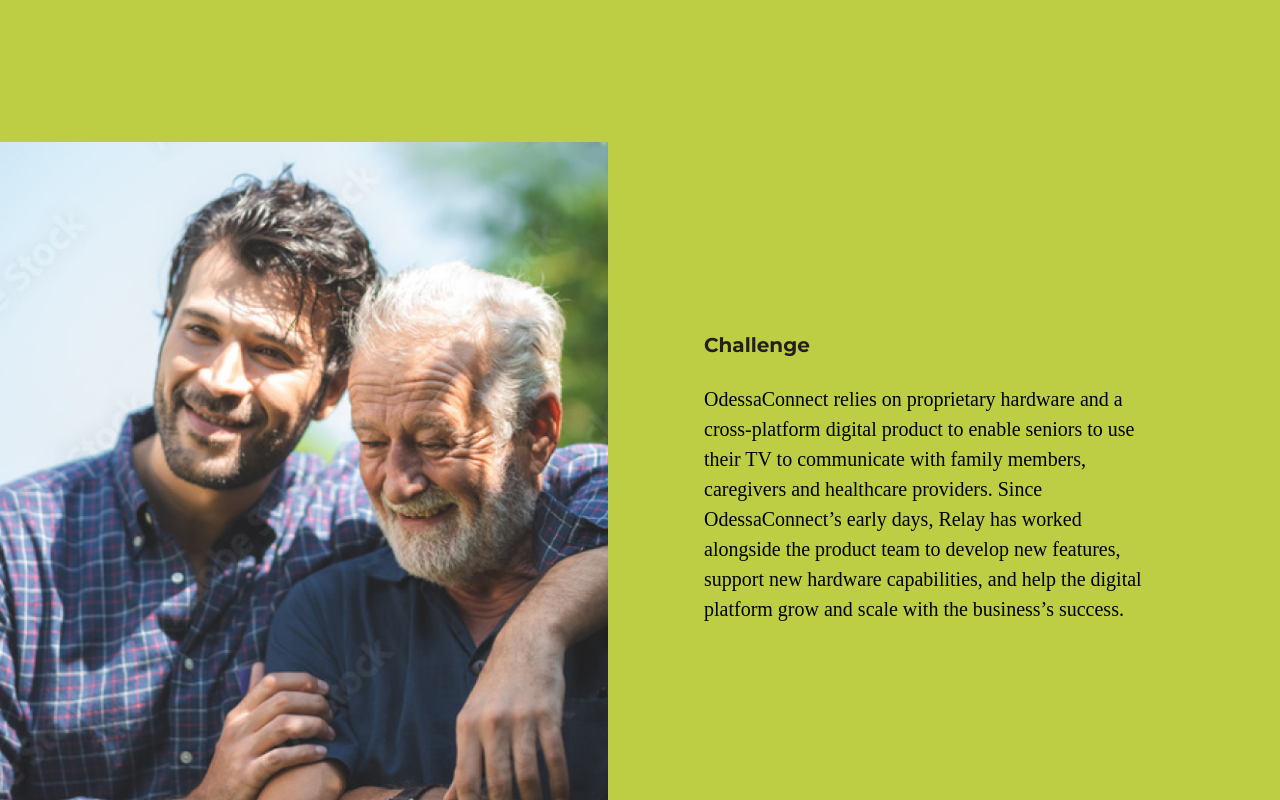
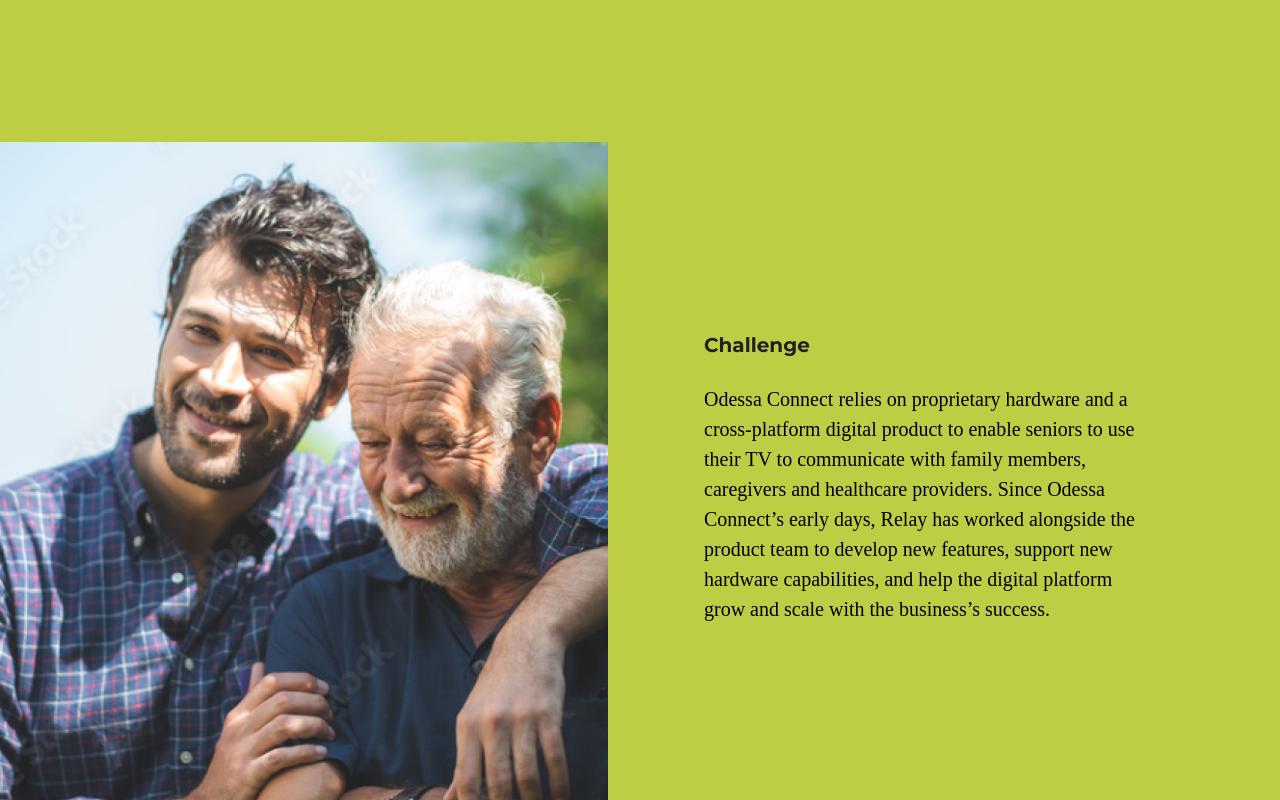
Before and after one commit to relaydesignco/relaywebsite, a Vue app: page /work/odessa in a window 1280 px wide. Shown: the part 2000-2800 px from the top of the page. Built offline with nearby package versions, Linux system fonts and the light colour scheme; a web font is replaced by a local one; what lottie-web-vue would draw is missing.

Commit message:
Split Odessa Connect words

```diff
--- a/src/views/work/GEAppliances.vue
+++ b/src/views/work/GEAppliances.vue
@@ -44,7 +44,7 @@ const slides = [
     heroImgSrc="/ge-header.jpg"
     intro="The annual KBIS trade show is one of GE Appliances' largest opportunities to promote new products to their professional customer base. When the pandemic disrupted the show’s in-person experience, GE asked Relay to create a complementary digital experience for sales staff to use with remote attendees."
     nextSrc="/odessa-header.jpg"
-    nextTitle="OdessaConnect"
+    nextTitle="Odessa Connect"
     nextUrl="/work/odessa"
     ref="casestudy"
   >
--- a/src/views/work/OdessaConnect.vue
+++ b/src/views/work/OdessaConnect.vue
@@ -9,10 +9,10 @@ useWistia()
   <CaseStudy
     color="green"
     secondaryColor="red"
-    title="OdessaConnect"
+    title="Odessa Connect"
     description="A television-based app for seniors, their communities, and their loved ones."
     heroImgSrc="/odessa-header.jpg"
-    intro="OdessaConnect turns the TV screen into a computer screen, allowing seniors to connect more easily with their loved ones, caregivers, and healthcare providers. Relay helped OdessaConnect grow their idea into a fully-realized cross-platform digital product."
+    intro="Odessa Connect turns the TV screen into a computer screen, allowing seniors to connect more easily with their loved ones, caregivers, and healthcare providers. Relay helped Odessa Connect grow their idea into a fully-realized cross-platform digital product."
     nextSrc="/21c-header.jpg"
     nextTitle="21c Museum Hotels"
     nextUrl="/work/21c"
@@ -28,7 +28,7 @@ useWistia()
         <div class="md:w-1/2">
           <div class="px-16 md:px-12 lg:px-16 lg:pr-32">
             <p class="subheading mt-24 md:mt-0">Challenge</p>
-            <p>OdessaConnect relies on proprietary hardware and a cross-platform digital product to enable seniors to use their TV to communicate with family members, caregivers and healthcare providers. Since OdessaConnect’s early days, Relay has worked alongside the product team to develop new features, support new hardware capabilities, and help the digital platform grow and scale with the business’s success.</p>
+            <p>Odessa Connect relies on proprietary hardware and a cross-platform digital product to enable seniors to use their TV to communicate with family members, caregivers and healthcare providers. Since Odessa Connect’s early days, Relay has worked alongside the product team to develop new features, support new hardware capabilities, and help the digital platform grow and scale with the business’s success.</p>
           </div>
         </div>
     </template>
```
